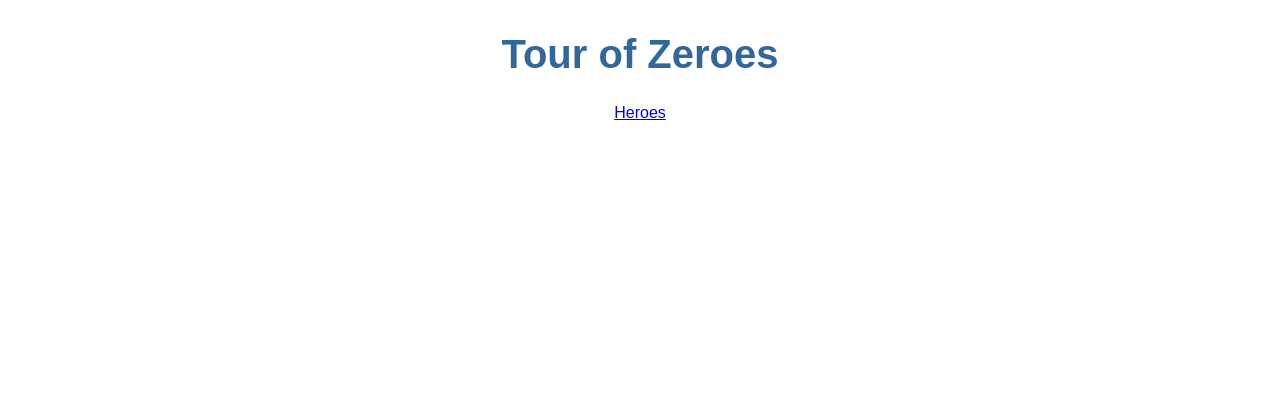
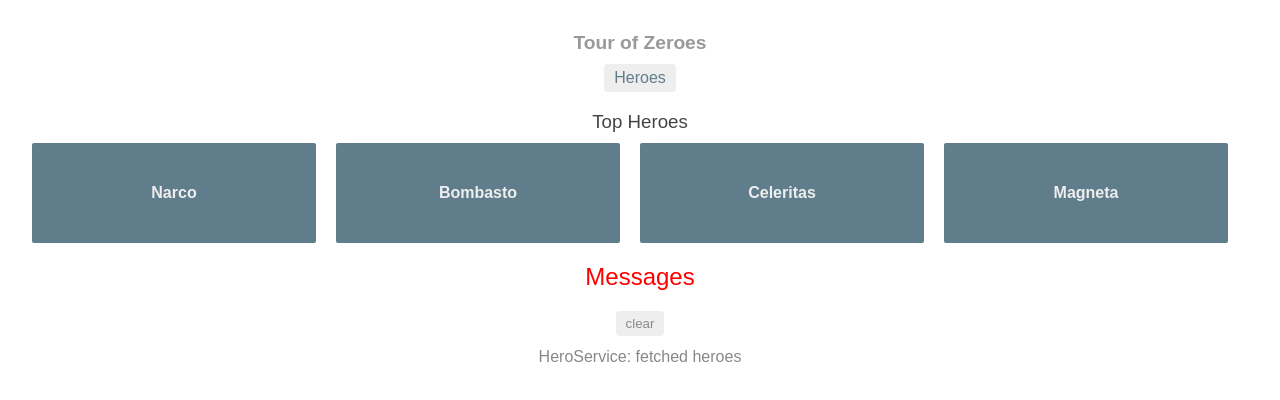
Before and after one commit to andrenaMatthiasZ/AngularTutorialTourOfHeroes, an Angular app in the folder angular-tour-of-heroes/: page /dashboard in a window 1280 px wide. Before the commit this address led to /. Shown: the top 400 px of the page. Built offline with nearby package versions, Linux system fonts and the light colour scheme.

Commit message:
add dashboard of heroes

```diff
--- a/angular-tour-of-heroes/src/app/app-routing.module.ts
+++ b/angular-tour-of-heroes/src/app/app-routing.module.ts
@@ -2,9 +2,11 @@
 import { Routes, RouterModule } from '@angular/router';
 
 import { HeroesComponent }      from './heroes/heroes.component';
+import { DashboardComponent }   from './dashboard/dashboard.component';
 
 const routes: Routes = [
-  { path: 'heroes', component: HeroesComponent }
+  { path: 'heroes', component: HeroesComponent },
+  { path: 'dashboard', component: DashboardComponent },
 ];
 
 @NgModule({
--- a/angular-tour-of-heroes/src/app/app.component.css
+++ b/angular-tour-of-heroes/src/app/app.component.css
@@ -0,0 +1,28 @@
+h1 {
+    font-size: 1.2em;
+    color: #999;
+    margin-bottom: 0;
+  }
+  h2 {
+    font-size: 2em;
+    margin-top: 0;
+    padding-top: 0;
+  }
+  nav a {
+    padding: 5px 10px;
+    text-decoration: none;
+    margin-top: 10px;
+    display: inline-block;
+    background-color: #eee;
+    border-radius: 4px;
+  }
+  nav a:visited, a:link {
+    color: #607d8b;
+  }
+  nav a:hover {
+    color: #039be5;
+    background-color: #cfd8dc;
+  }
+  nav a.active {
+    color: #039be5;
+  }
--- a/angular-tour-of-heroes/src/app/app.module.ts
+++ b/angular-tour-of-heroes/src/app/app.module.ts
@@ -7,13 +7,15 @@
 import { HeroesComponent } from './heroes/heroes.component';
 import { HeroDetailComponent } from './hero-detail/hero-detail.component';
 import { MessagesComponent } from './messages/messages.component';
+import { DashboardComponent } from './dashboard/dashboard.component';
 
 @NgModule({
   declarations: [
     AppComponent,
     HeroesComponent,
     HeroDetailComponent,
-    MessagesComponent
+    MessagesComponent,
+    DashboardComponent
   ],
   imports: [
     BrowserModule,
--- /dev/null
+++ b/angular-tour-of-heroes/src/app/dashboard/dashboard.component.css
@@ -0,0 +1,61 @@
+[class*='col-'] {
+    float: left;
+    padding-right: 20px;
+    padding-bottom: 20px;
+  }
+  [class*='col-']:last-of-type {
+    padding-right: 0;
+  }
+  a {
+    text-decoration: none;
+  }
+  *, *:after, *:before {
+    -webkit-box-sizing: border-box;
+    -moz-box-sizing: border-box;
+    box-sizing: border-box;
+  }
+  h3 {
+    text-align: center; margin-bottom: 0;
+  }
+  h4 {
+    position: relative;
+  }
+  .grid {
+    margin: 0;
+  }
+  .col-1-4 {
+    width: 25%;
+  }
+  .module {
+    padding: 20px;
+    text-align: center;
+    color: #eee;
+    max-height: 120px;
+    min-width: 120px;
+    background-color: #607d8b;
+    border-radius: 2px;
+  }
+  .module:hover {
+    background-color: #eee;
+    cursor: pointer;
+    color: #607d8b;
+  }
+  .grid-pad {
+    padding: 10px 0;
+  }
+  .grid-pad > [class*='col-']:last-of-type {
+    padding-right: 20px;
+  }
+  @media (max-width: 600px) {
+    .module {
+      font-size: 10px;
+      max-height: 75px; }
+  }
+  @media (max-width: 1024px) {
+    .grid {
+      margin: 0;
+    }
+    .module {
+      min-width: 60px;
+    }
+  }
--- /dev/null
+++ b/angular-tour-of-heroes/src/app/dashboard/dashboard.component.html
@@ -0,0 +1,8 @@
+<h3>Top Heroes</h3>
+<div class="grid grid-pad">
+  <a *ngFor="let hero of heroes" class="col-1-4">
+    <div class="module hero">
+      <h4>{{hero.name}}</h4>
+    </div>
+  </a>
+</div>
--- /dev/null
+++ b/angular-tour-of-heroes/src/app/dashboard/dashboard.component.ts
@@ -0,0 +1,23 @@
+import { Component, OnInit } from '@angular/core';
+import { Hero } from '../hero';
+import { HeroService } from '../hero.service';
+
+@Component({
+  selector: 'app-dashboard',
+  templateUrl: './dashboard.component.html',
+  styleUrls: [ './dashboard.component.css' ]
+})
+export class DashboardComponent implements OnInit {
+  heroes: Hero[] = [];
+
+  constructor(private heroService: HeroService) { }
+
+  ngOnInit() {
+    this.getHeroes();
+  }
+
+  getHeroes(): void {
+    this.heroService.getHeroes()
+      .subscribe(heroes => this.heroes = heroes.slice(1, 5));
+  }
+}
```
Also changed, not shown: 1 other file (tests, documents, lock files or other folders).
